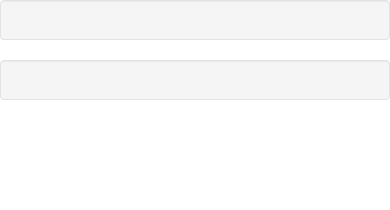
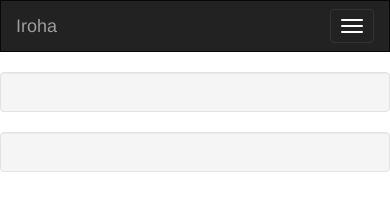
Before and after one commit to Rick-Xia/Japanese-iroha, a plain HTML site: page lessonSample.html in a window 390 px wide. Drawn offline with nearby package versions, Linux system fonts and the light colour scheme.

Commit message:
set up boostrap navbar

```diff
--- a/lessonSample.html
+++ b/lessonSample.html
@@ -21,11 +21,25 @@
     </head>
 
     <body>
+        <nav class="navbar navbar-inverse">
+            <div class="container-fluid">
+                <div class="navbar-header">
+                    <button class="navbar-toggle" data-toggle="collapse" data-target="#myNavbar">
+                        <span class="icon-bar"></span>
+                        <span class="icon-bar"></span>
+                        <span class="icon-bar"></span>
+                    </button>
+                    <a href="#" class="navbar-brand">Iroha</a>
+                </div>
+                <div class="collapse navbar-collapse" id="myNavbar">
+                    <ul class="nav navbar-nav"></ul>
+                </div>
+            </div>
+        </nav>
         <div class="container text-center">
             <div class="row">
                 <div class="col-sm-3 well"> </div>
                 <div class="col-sm-7 well"> </div>
-
             </div>
         </div>
     </body>
```
Lines whose indentation alone changed are shown as unchanged.
